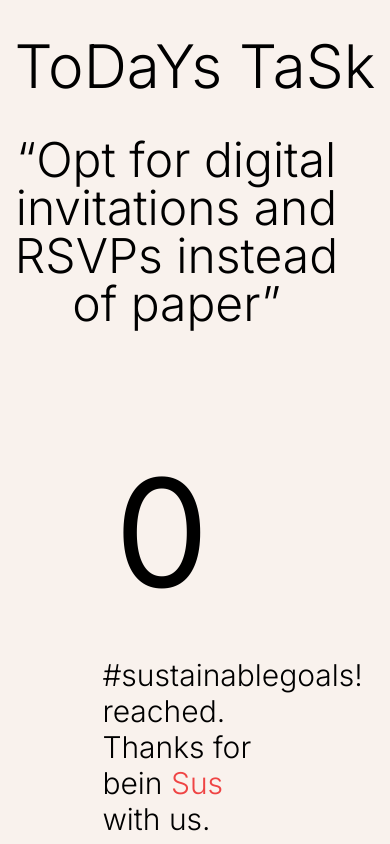
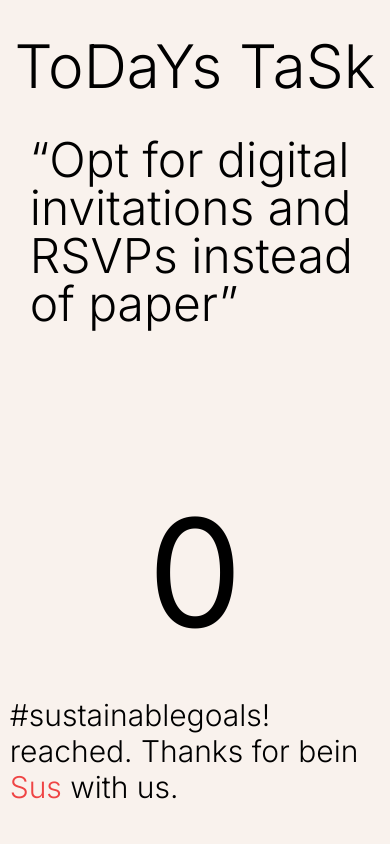
Before and after one commit to fal3n-4ngel/SusGoals, a Next.js app: page / in a window 390 px wide. Shown: the part 1160-2004 px from the top of the page. Built offline with nearby package versions, Linux system fonts and the light colour scheme; no server answers; the database is empty.

Commit message:
fix : mobile view

```diff
--- a/src/app/page.tsx
+++ b/src/app/page.tsx
@@ -112,7 +112,7 @@ export default function Home() {
               meaningful endeavor that goes beyond the conventional.While the
               initial idea was to create a paper craft, I sought to amplify the
               impact and engagement by transitioning to a dynamic website, and
-              thus, the evolution of <span className="text-green-400">Sus Goals</span> began.
+              thus, the evolution of <span className="text-green-400">Sus Goals</span> began.<br /><br />
             </div>
             <div className="text-2xl md:text-3xl font-light ">
               At its core, Sus Goals serves a noble purpose. Each day,
--- a/src/components/WorldCount/WorldCount.tsx
+++ b/src/components/WorldCount/WorldCount.tsx
@@ -213,10 +213,10 @@ function WorldCount() {
             <div className="text-6xl text-center font-light my-10">
               ToDaYs TaSk
             </div>
-            <div className="w-[90%] mt-10  text-5xl font-light text-center">
+            <div className="md:w-[90%] w-full my-10  text-5xl font-light md:text-center px-5 mx-auto text-ellipsis">
               &ldquo;{String}&rdquo;
             </div>
-            <div className="flex justify-center mt-10">
+            <div className="flex justify-center mt-20">
               {!done && (
                 <button
                   title="."
@@ -224,7 +224,7 @@ function WorldCount() {
                   onClick={increment}
                 >
                   <svg
-                    className="w-16 h-16 text-green-100 hover:text-green-400 group-hover:scale-150 transition-all shadow-green-300"
+                    className="w-16 h-16 text-green-100 hover:text-green-400 group-hover:scale-125 transition-all shadow-green-300 animate-pulse delay-200"
                     xmlns="http://www.w3.org/2000/svg"
                     fill="none"
                     viewBox="0 0 24 24"
@@ -242,13 +242,13 @@ function WorldCount() {
               )}
             </div>
           </div>
-          <div className=" w-[50%]  items-center mx-auto ">
+          <div className=" md:w-[50%] w-full  flex flex-col  justify-center items-center mx-auto ">
             <div className="text-[150px] md:text-center text-ellipsis  mx-auto md:p-0 p-3 mt-10">
             <CountUp start={0} end={countValue} duration={2} separator="," />
 
             </div>
             {!done && (
-              <div className=" md:text-center text-ellipsis text-3xl md:text-4xl  mx-auto font-light  md:p-5">
+              <div className=" md:text-center text-ellipsis text-3xl md:text-4xl mx-auto font-light p-10">
                 #sustainablegoals! reached. Wanna do the {" "}
                 <span className="font-light">{countValue + 1}</span> th
                  <span className="text-red-500 font-light"> Sus</span> goal?
```
